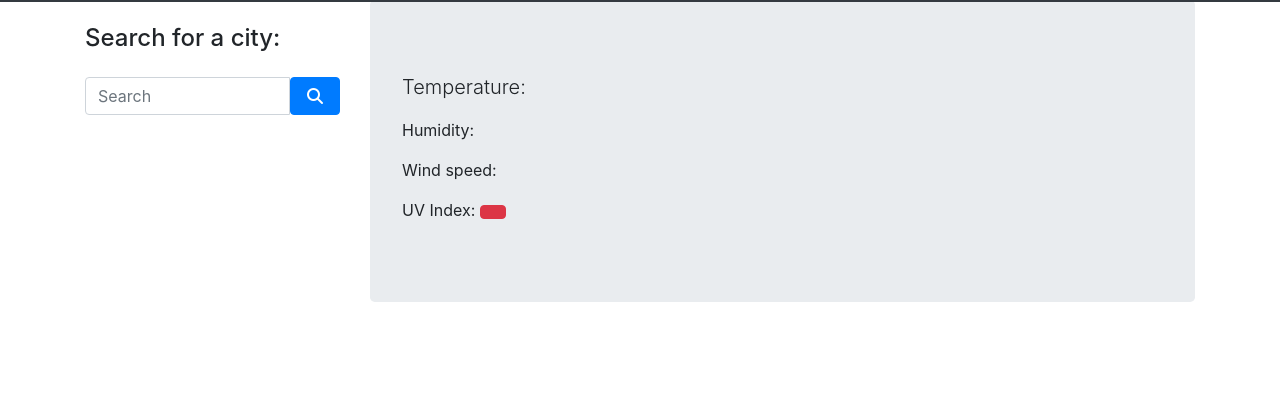
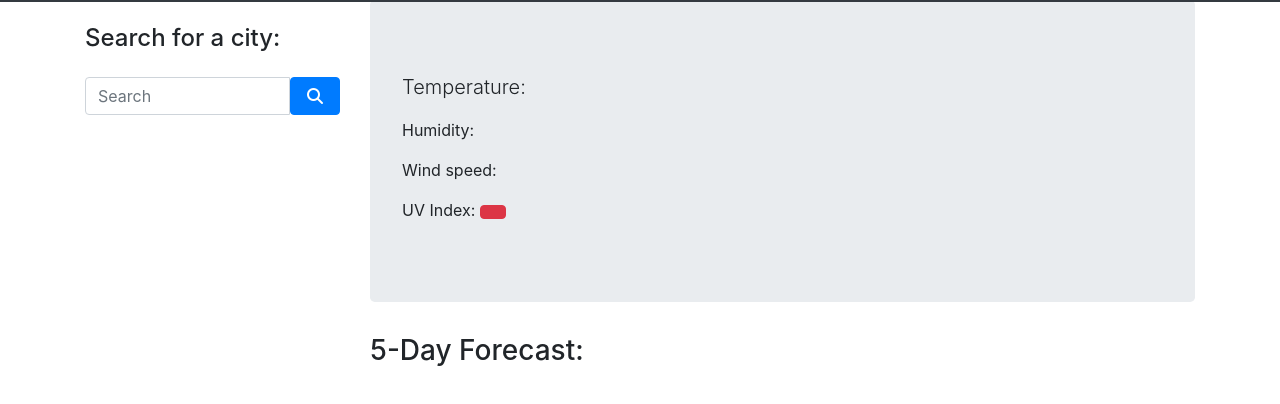
Before and after one commit to nkelliny1/weather-dashboard, a plain HTML site: page index.html in a window 1280 px wide. Shown: the part 80-484 px from the top of the page. Drawn offline with nearby package versions, Linux system fonts and the light colour scheme; no server answers.

```diff
--- a/index.html
+++ b/index.html
@@ -67,7 +67,7 @@
           <p>UV Index: <span><button type="button" class="btn btn-danger" id="uvDisplay"></button></span></p>
 
         </div>
-
+        <h3>5-Day Forecast:</h3>
         <div class="row" id="weatherCards">
 
         </div>
```
